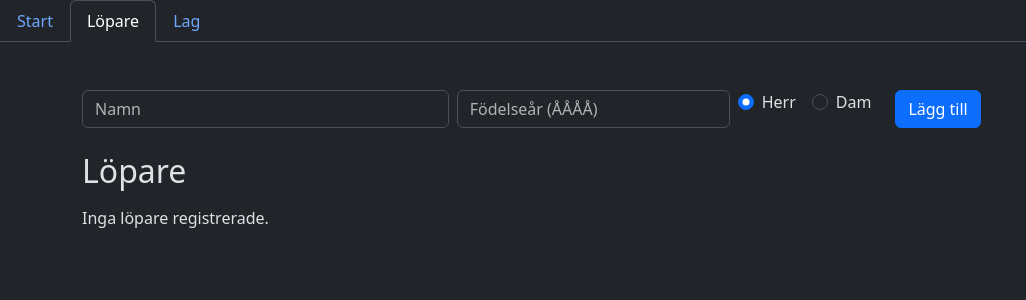
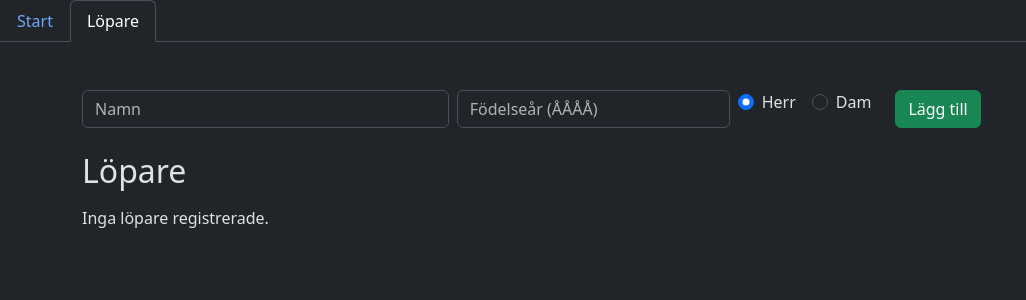
Before and after one commit to Ejdamm/tjogetlag, a React (Create React App) app: page /tjogetlag/runners in a window 1280 px wide. Shown: the top 300 px of the page, without its empty margins (0-1026 px from the left). Built offline with nearby package versions, Linux system fonts and the light colour scheme.

Commit message:
Add multiple team

```diff
--- a/src/App.tsx
+++ b/src/App.tsx
@@ -33,7 +33,7 @@ const router = createBrowserRouter([
                 element: <Runners />,
             },
             {
-                path: "/tjogetlag/team",
+                path: "/tjogetlag/team/:teamId",
                 element: <Team />,
             },
         ],
--- a/src/NavTabs.tsx
+++ b/src/NavTabs.tsx
@@ -4,7 +4,7 @@ import { LinkContainer } from "react-router-bootstrap";
 import {useUrlData} from "./useUrlData";
 
 export const NavBar = () => {
-    const { getQueryParams } = useUrlData();
+    const { getQueryParams, teams } = useUrlData();
     return (
         <Nav variant="tabs">
             <LinkContainer to={{ pathname: '/tjogetlag/', search: getQueryParams().toString() }}>
@@ -13,9 +13,11 @@ export const NavBar = () => {
             <LinkContainer to={{ pathname: '/tjogetlag/runners', search: getQueryParams().toString() }}>
                 <Nav.Link>Löpare</Nav.Link>
             </LinkContainer>
-            <LinkContainer to={{ pathname: '/tjogetlag/team', search: getQueryParams().toString() }}>
-                <Nav.Link>Lag</Nav.Link>
-            </LinkContainer>
+            {teams.map((team) => (
+                <LinkContainer key={team.id} to={{ pathname: `/tjogetlag/team/${team.id}`, search: getQueryParams().toString() }}>
+                    <Nav.Link>{`Lag ${team.id}`}</Nav.Link>
+                </LinkContainer>
+            ))}
         </Nav>
     );
 }
--- a/src/Runners.tsx
+++ b/src/Runners.tsx
@@ -30,7 +30,7 @@ export const Runners = () => {
                     <ListGroup.Item key={runner.id} className="justify-content-between">
                         <Row direction="horizontal" className="align-items-center">
                             <Col xs="7">
-                                {`${runner.id}. ${runner.name}`}
+                                {`${runner.id}. ${runner.name} `}
                                 {runner.sex === 'M' ? MaleIcon : FemaleIcon}
                             </Col>
                             <Col xs="1">
@@ -79,7 +79,7 @@ export const Runners = () => {
 const FemaleIcon = (
     <svg xmlns="http://www.w3.org/2000/svg" width="16" height="16" fill="currentColor" className="bi bi-gender-female"
          viewBox="0 0 16 16">
-        <path fill-rule="evenodd"
+        <path fillRule="evenodd"
               d="M8 1a4 4 0 1 0 0 8 4 4 0 0 0 0-8M3 5a5 5 0 1 1 5.5 4.975V12h2a.5.5 0 0 1 0 1h-2v2.5a.5.5 0 0 1-1 0V13h-2a.5.5 0 0 1 0-1h2V9.975A5 5 0 0 1 3 5"/>
     </svg>
 );
@@ -87,7 +87,7 @@ const FemaleIcon = (
 const MaleIcon = (
     <svg xmlns="http://www.w3.org/2000/svg" width="16" height="16" fill="currentColor" className="bi bi-gender-male"
          viewBox="0 0 16 16">
-        <path fill-rule="evenodd"
+        <path fillRule="evenodd"
               d="M9.5 2a.5.5 0 0 1 0-1h5a.5.5 0 0 1 .5.5v5a.5.5 0 0 1-1 0V2.707L9.871 6.836a5 5 0 1 1-.707-.707L13.293 2zM6 6a4 4 0 1 0 0 8 4 4 0 0 0 0-8"/>
     </svg>
 );
--- a/src/RunnersForm.tsx
+++ b/src/RunnersForm.tsx
@@ -103,7 +103,7 @@ export const RunnerForm: React.FC<RunnerFormProps> = ({ selectedRunner, resetSel
                     </div>
                 </Col>
                 <Col md="auto">
-                    <Button variant="primary" type="submit">
+                    <Button variant="success" type="submit">
                         {selectedRunner ? 'Uppdatera' : 'Lägg till'}
                     </Button>
                 </Col>
--- a/src/Start.tsx
+++ b/src/Start.tsx
@@ -1,13 +1,11 @@
 import React from 'react';
+import Button from "react-bootstrap/Button";
+import {useUrlData} from "./useUrlData";
 
 export const Start = () => {
-  return (
-    <div className="App">
-      <header className="App-header">
-        <p>
-            Start!
-        </p>
-      </header>
-    </div>
+    const { addTeam } = useUrlData();
+
+    return (
+      <Button variant="success" onClick={() => addTeam()}>Lägg till lag</Button>
   );
 }
--- a/src/Team.tsx
+++ b/src/Team.tsx
@@ -4,45 +4,34 @@ import Stack from "react-bootstrap/Stack";
 import rulesFile from './rules.json';
 import {Rules} from "./types";
 import {useUrlData} from "./useUrlData";
+import {useParams} from "react-router-dom";
 
 export const Team = () => {
+    let { teamId } = useParams();
     const rules = rulesFile as Rules;
     const legs = rules.legs;
-    const { teams } = useUrlData();
-    const team = teams[0];
+    const { teams, runners, assignRunnerToTeam } = useUrlData();
+    const team = teams.find((t) => t.id === parseInt(teamId));
     const legMapping = team.legMapping;
 
+    const handleOnSelect = (event: React.SyntheticEvent<HTMLSelectElement>, leg: string) => {
+        const selectedRunnerId = parseInt(event.currentTarget.value, 10);
+        assignRunnerToTeam(selectedRunnerId, team.id, leg);
+    }
+
     return (
-        <Stack gap={2}>
+        <Stack gap={1}>
             {legs.map((leg) => (
-                <Stack key={leg.name} direction="horizontal" gap={3}>
+                <Stack key={team.id + leg.name} direction="horizontal" gap={3}>
                     {leg.name}
-                    <RunnerSelect leg={leg.name} selected={legMapping[leg.name]} />
+                    <Form.Select value={legMapping[leg.name]} onChange={(event) => handleOnSelect(event, leg.name)}>
+                        <option>Välj löpare</option>
+                        {runners.map((runner) => (
+                            <option key={runner.id} value={runner.id}>{`${runner.name}`}</option>
+                        ))}
+                    </Form.Select>
                 </Stack>
             ))}
         </Stack>
     );
 }
-
-interface RunnerSelectProps {
-    leg: string;
-    selected?: number;
-}
-
-export const RunnerSelect: React.FC<RunnerSelectProps> = ({ leg, selected }) => {
-    const { runners, assignRunnerToTeam } = useUrlData();
-
-    const handleOnSelect = (event: React.SyntheticEvent<HTMLSelectElement>) => {
-        const selectedRunnerId = parseInt(event.currentTarget.value, 10);
-        assignRunnerToTeam(selectedRunnerId, 0, leg);
-    }
-
-    return (
-        <Form.Select value={selected} onChange={handleOnSelect}>
-            <option>Välj löpare</option>
-            {runners.map((runner) => (
-                <option key={runner.id} value={runner.id}>{`${runner.name}`}</option>
-            ))}
-        </Form.Select>
-    );
-}
--- a/src/types.ts
+++ b/src/types.ts
@@ -6,6 +6,7 @@ export interface Runner {
 }
 
 export interface Team {
+    id: number;
     legMapping: Record<Leg['name'], Runner['id']>;
 }
 
--- a/src/useUrlData.tsx
+++ b/src/useUrlData.tsx
@@ -1,13 +1,14 @@
 import {useNavigate, useSearchParams} from "react-router-dom";
 import {Runner, Team} from "./types";
+import {useMemo} from "react";
 
 export const useUrlData = () => {
     const navigate = useNavigate();
     const [searchParams] = useSearchParams();
     const runnersRaw = searchParams.get('runners') ?? '';
     const teamsRaw = searchParams.get('teams') ?? '';
-    const runners = extractRunners(runnersRaw);
-    const teams = extractTeams(teamsRaw);
+    const runners = useMemo(() => extractRunners(runnersRaw), [runnersRaw]);
+    const teams = useMemo(() => extractTeams(teamsRaw), [teamsRaw]);
 
     const getQueryParams = () => new URLSearchParams({
         runners: formatRunners(runners),
@@ -32,12 +33,18 @@ export const useUrlData = () => {
         navigate(`?${getQueryParams().toString()}`);
     }
 
-    const assignRunnerToTeam = (runnerId: number, teamIndex: number, legName: string) => {
-        teams[teamIndex].legMapping[legName] = runnerId;
+    const assignRunnerToTeam = (runnerId: number, teamId: number, legName: string) => {
+        const team = teams.find((t) => t.id === teamId);
+        team.legMapping[legName] = runnerId;
         navigate(`?${getQueryParams().toString()}`);
     }
 
-    return { runners, teams, getQueryParams, addRunner, updateRunner, assignRunnerToTeam, deleteRunner };
+    const addTeam = () => {
+        teams.push({ id: teams.length + 1, legMapping: {} })
+        navigate(`?${getQueryParams().toString()}`);
+    }
+
+    return { runners, teams, getQueryParams, addRunner, updateRunner, assignRunnerToTeam, deleteRunner, addTeam };
 }
 
 const formatTeams = (teams: Team[]): string => {
@@ -45,7 +52,11 @@ const formatTeams = (teams: Team[]): string => {
 }
 
 const formatTeam = (team: Team): string => {
-    return formatLegs(team.legMapping);
+    const formattedLegMapping = formatLegs(team.legMapping);
+    if (!formattedLegMapping) {
+        return `${team.id}`;
+    }
+    return `${team.id},${formattedLegMapping}`;
 }
 
 const formatLegs = (legMapping: Team['legMapping']): string => {
@@ -54,19 +65,20 @@ const formatLegs = (legMapping: Team['legMapping']): string => {
 
 const extractTeams = (teams: string): Team[] => {
     if (!teams) {
-        return [{ legMapping: {} }];
+        return [];
     }
     return teams.split(';').map(extractTeam);
 }
 
 const extractTeam = (team: string): Team => {
-    const pairs = team.split(',');
+    const [id, ...pairs] = team.split(',');
     const legMapping: Team['legMapping'] = {};
     pairs.forEach((pair) => {
         const parts = pair.split(':');
         legMapping[parts[0]] = parseInt(parts[1]);
     })
-    return { legMapping };
+
+    return { id: parseInt(id), legMapping };
 }
 
 const getNextId = (runners: Runner[]): number => {
```
